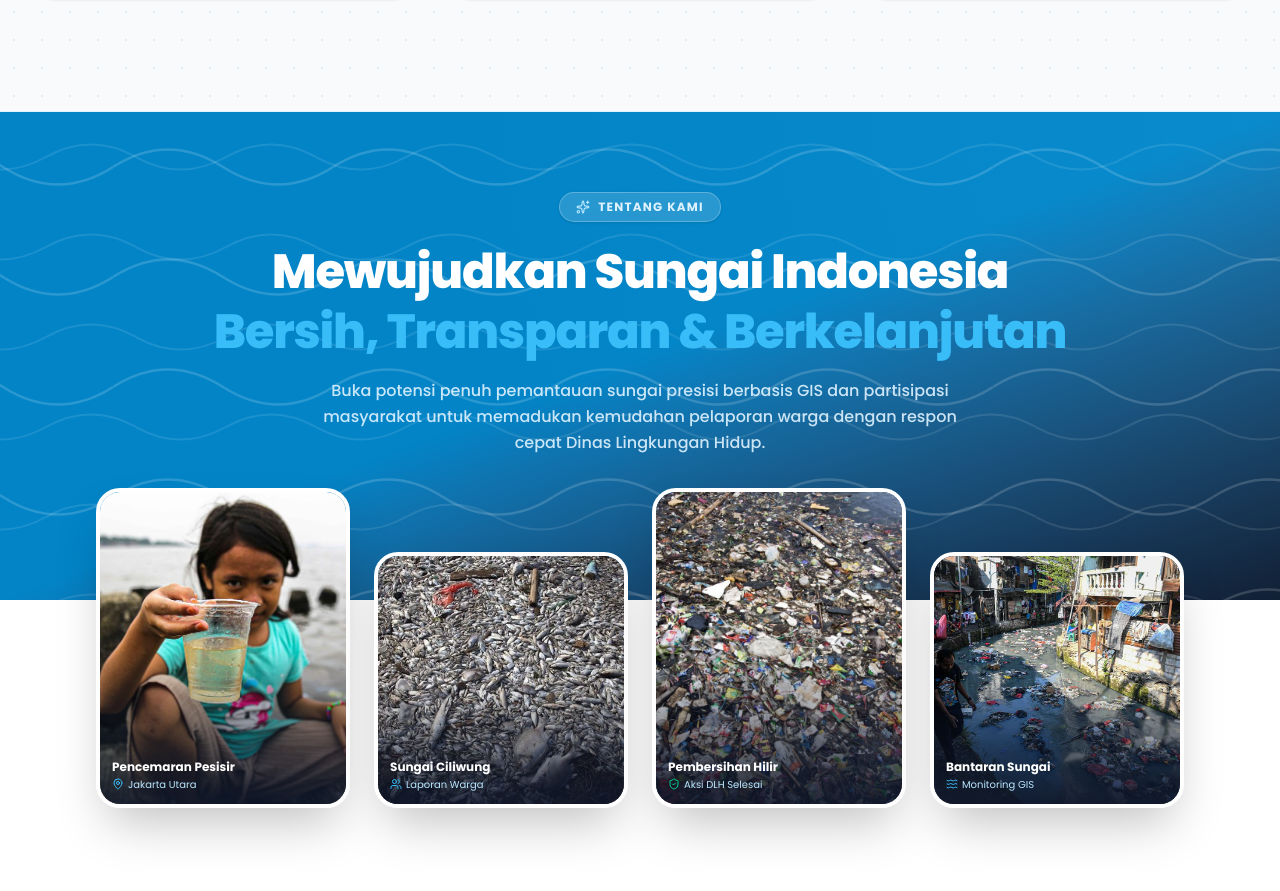
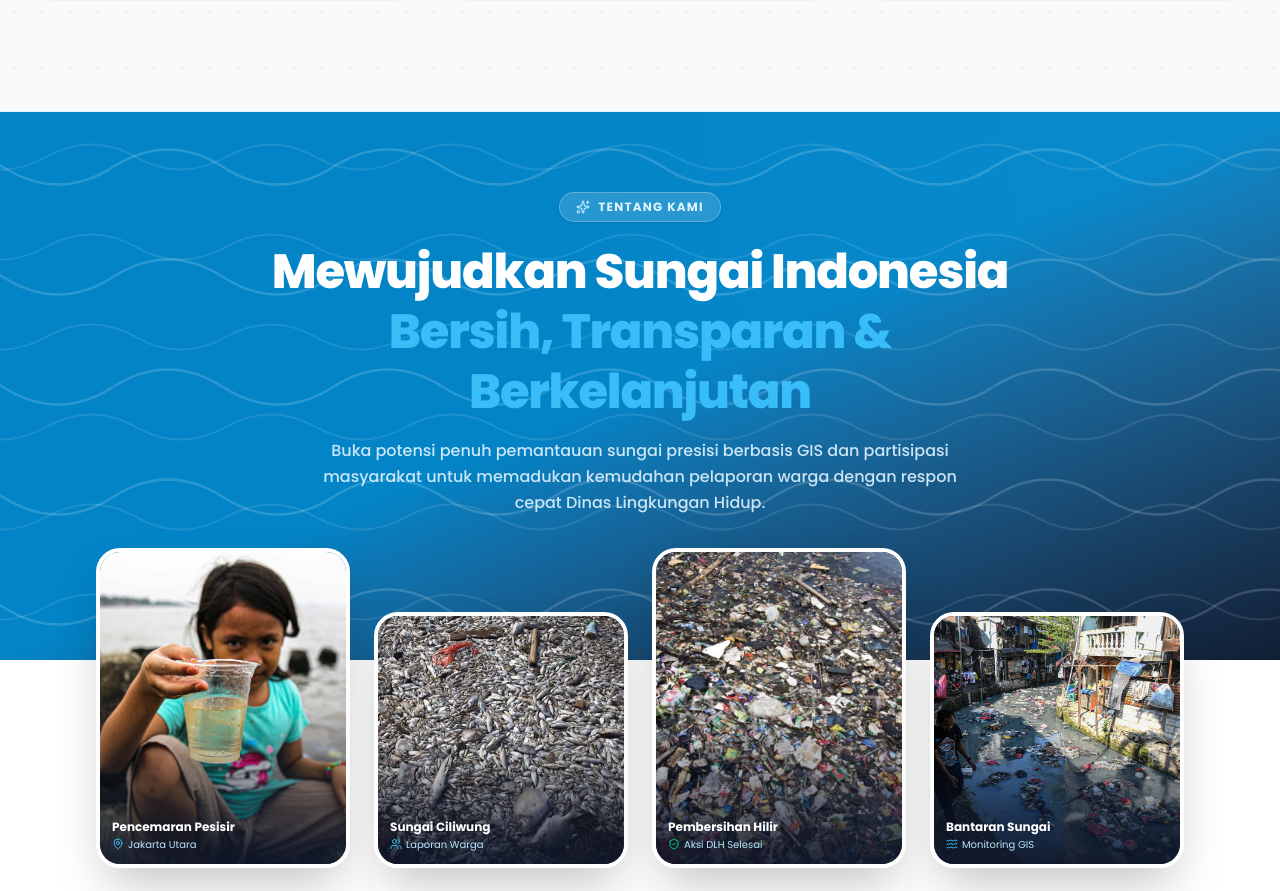
Before and after one commit to riverse-id/frontend, a Next.js app: page / in a window 1280 px wide. Shown: the part 3598-4489 px from the top of the page. Built offline with nearby package versions, Linux system fonts and the light colour scheme.

Commit message:
fix: move container padding to child content wrapper for full-bleed edge-to-edge wave pattern coverage

```diff
--- a/app/components/AboutSection.tsx
+++ b/app/components/AboutSection.tsx
@@ -12,11 +12,11 @@
       {/* ============================================================ */}
       {/* TOP BANNER: Blue Topographic Wave Gradient Header             */}
       {/* ============================================================ */}
-      <div className="relative bg-gradient-to-br from-[#0284C7] via-[#0284C7] to-[#0F172A] text-white pt-20 pb-36 px-4 sm:px-6 lg:px-8 overflow-hidden">
+      <div className="relative bg-gradient-to-br from-[#0284C7] via-[#0284C7] to-[#0F172A] text-white overflow-hidden">
         {/* Ambient Radial Glow */}
         <div className="absolute inset-0 opacity-25 pointer-events-none bg-[radial-gradient(circle_at_top_right,rgba(56,189,248,0.5),transparent_60%)]" />
 
-        {/* Dual-Layer Parallax Flowing River Waves (Layer A: Left 14s | Layer B: Right 9s) */}
+        {/* Dual-Layer Parallax Flowing River Waves (Full Bleed Edge-to-Edge) */}
         <motion.div
           animate={{ backgroundPositionX: ["0px", "-220px"] }}
           transition={{ repeat: Infinity, duration: 14, ease: "linear" }}
@@ -39,7 +39,8 @@
           }}
         />
 
-        <div className="max-w-4xl mx-auto text-center relative z-10">
+        {/* Content Wrapper Layer (Padding applied HERE so wave patterns stretch edge-to-edge) */}
+        <div className="relative z-10 px-4 sm:px-6 lg:px-8 pt-20 pb-36 max-w-4xl mx-auto text-center">
           <div className="inline-flex items-center gap-2 px-4 py-1.5 rounded-full bg-white/15 backdrop-blur-md border border-white/25 text-sky-100 text-xs font-bold uppercase tracking-widest mb-5 shadow-sm">
             <Sparkles className="w-3.5 h-3.5 text-sky-200" />
             Tentang Kami
```
